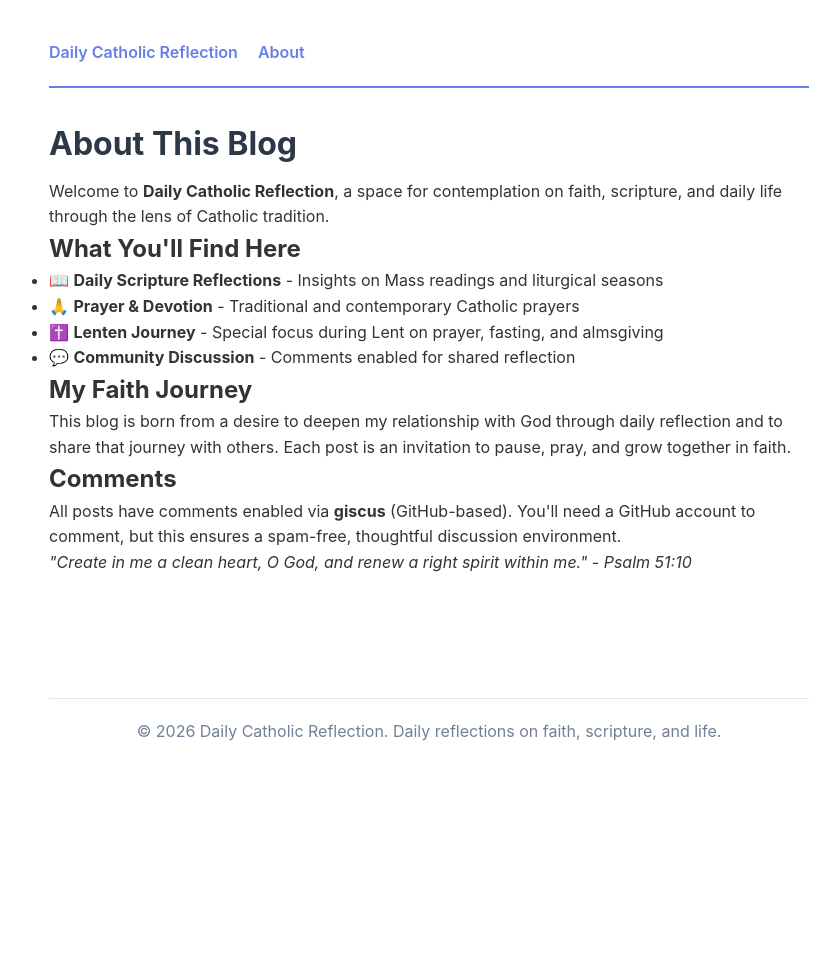
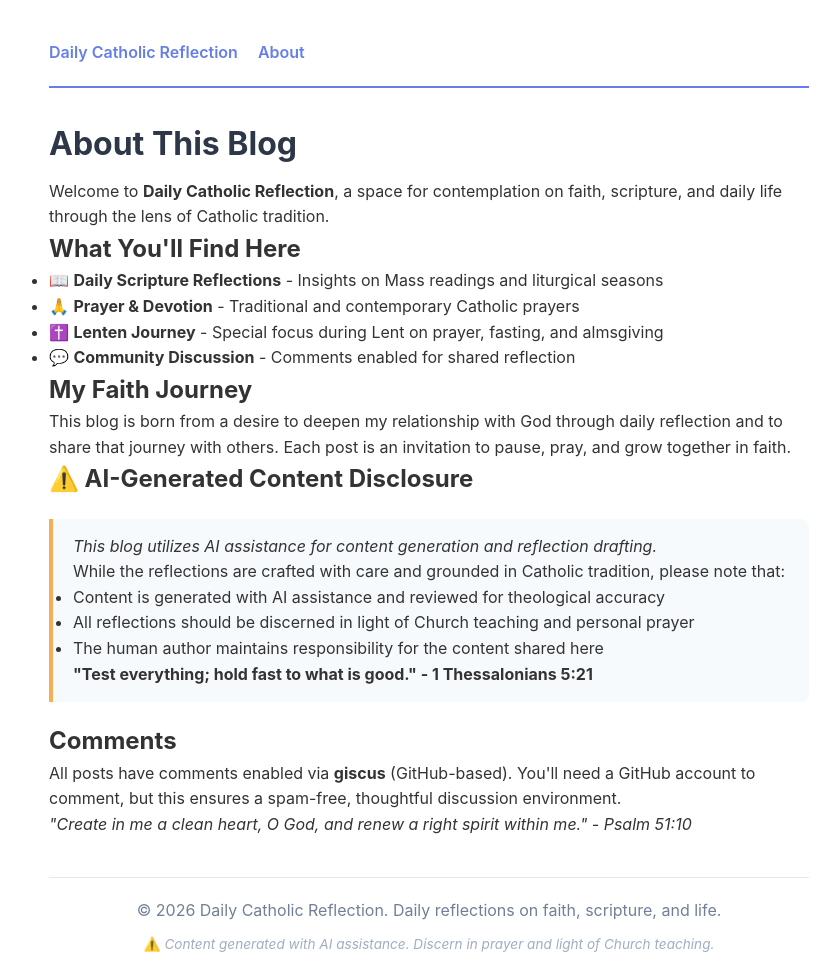
Before and after one commit to hansen1015/hansen1015.github.io, a Jekyll site: the page built from about.md, in a window 1280 px wide. Shown: the whole page, without its empty margins (211-1051 px from the left). Built offline with Jekyll 4.4.1, drawn with Linux system fonts in a browser that asks for light colours; before the commit the page ends 900 px from its top, so only the background shows below that.

Commit message:
Add AI-generated content disclosure

```diff
--- a/_layouts/default.html
+++ b/_layouts/default.html
@@ -20,6 +20,7 @@
     </main>
     <footer>
         <p>&copy; {{ site.time | date: "%Y" }} {{ site.title }}. Daily reflections on faith, scripture, and life.</p>
+        <p class="ai-disclosure-small">⚠️ <em>Content generated with AI assistance. Discern in prayer and light of Church teaching.</em></p>
     </footer>
 </body>
 </html>
--- a/about.md
+++ b/about.md
@@ -16,6 +16,18 @@ permalink: /about/
 <h2>My Faith Journey</h2>
 <p>This blog is born from a desire to deepen my relationship with God through daily reflection and to share that journey with others. Each post is an invitation to pause, pray, and grow together in faith.</p>
 
+<h2>⚠️ AI-Generated Content Disclosure</h2>
+<div class="ai-disclosure">
+    <p><em>This blog utilizes AI assistance for content generation and reflection drafting.</em></p>
+    <p>While the reflections are crafted with care and grounded in Catholic tradition, please note that:</p>
+    <ul>
+        <li>Content is generated with AI assistance and reviewed for theological accuracy</li>
+        <li>All reflections should be discerned in light of Church teaching and personal prayer</li>
+        <li>The human author maintains responsibility for the content shared here</li>
+    </ul>
+    <p><strong>"Test everything; hold fast to what is good." - 1 Thessalonians 5:21</strong></p>
+</div>
+
 <h2>Comments</h2>
 <p>All posts have comments enabled via <strong>giscus</strong> (GitHub-based). You'll need a GitHub account to comment, but this ensures a spam-free, thoughtful discussion environment.</p>
 
--- a/assets/css/style.css
+++ b/assets/css/style.css
@@ -83,6 +83,20 @@ footer {
     color: #718096;
 }
 
+.ai-disclosure {
+    background: #f7fafc;
+    border-left: 4px solid #f6ad55;
+    padding: 15px 20px;
+    margin: 20px 0;
+    border-radius: 0 8px 8px 0;
+}
+
+.ai-disclosure-small {
+    font-size: 0.85em;
+    color: #a0aec0;
+    margin-top: 10px;
+}
+
 .cross-icon {
     color: #667eea;
 }
```
